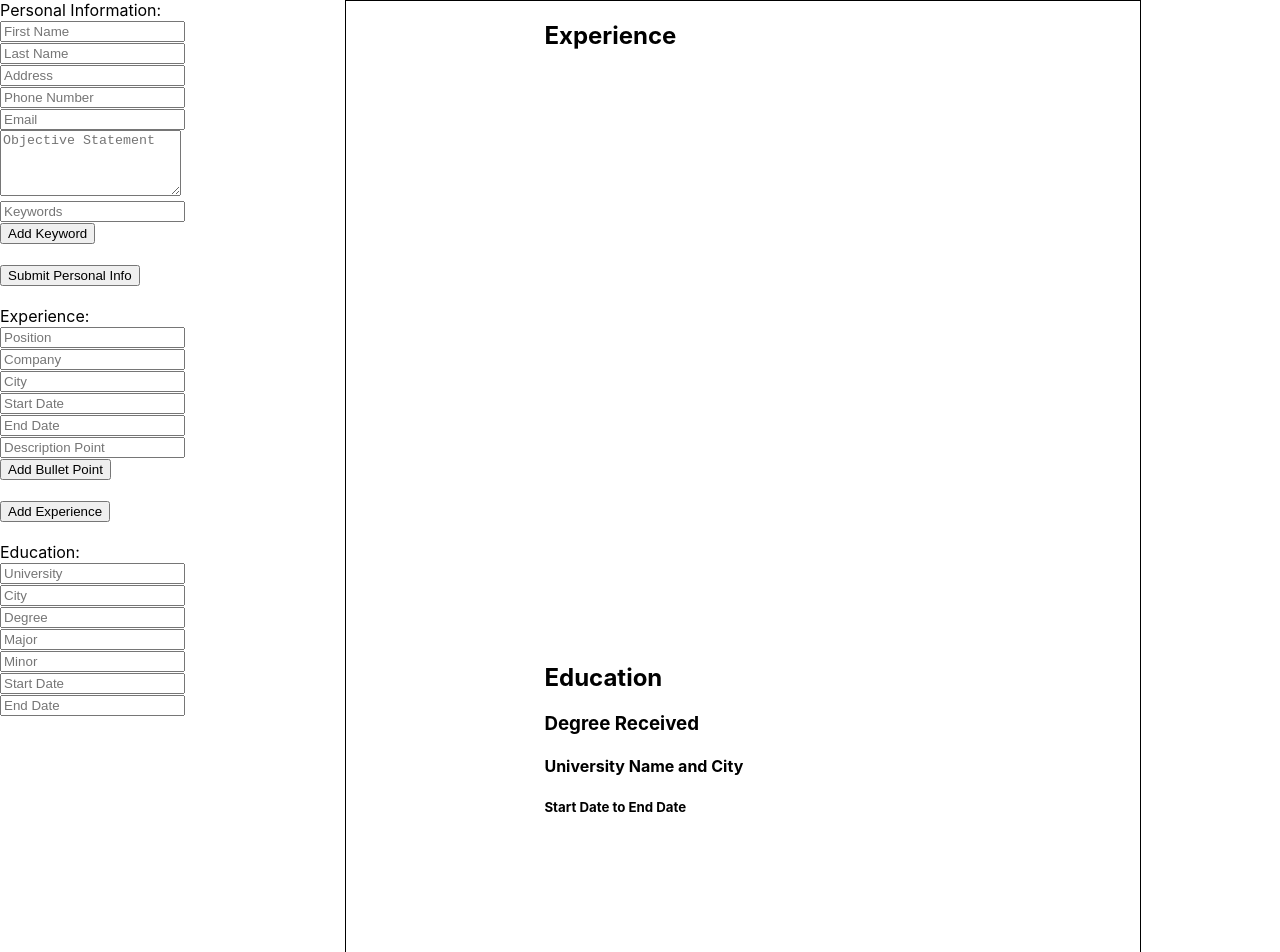
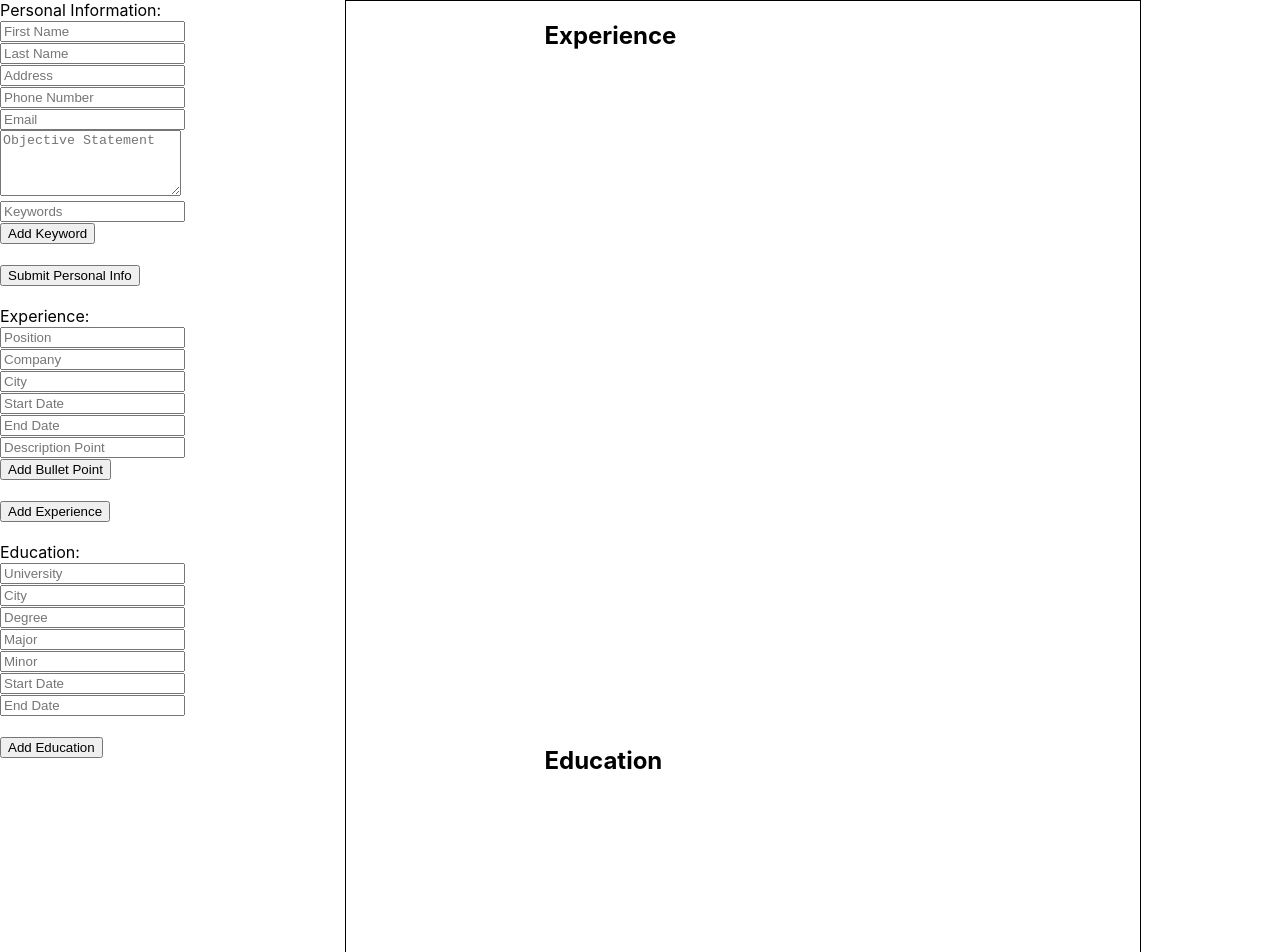
Before and after one commit to mrsashemi/react-cv-project, a React (Create React App) app: page / in a window 1280 px wide. Shown: the top 952 px of the page. Built offline with nearby package versions, Linux system fonts and the light colour scheme.

Commit message:
Build out functionality for adding education to CV

```diff
--- a/src/App.js
+++ b/src/App.js
@@ -1,8 +1,7 @@
-import logo from './logo.svg';
 import './App.css';
 import React, { Component } from 'react';
 import { ExperienceForm, ExperienceInfo } from './components/Experience';
-import EducationForm from './components/Education';
+import { EducationForm, EducationInfo } from './components/Education';
 import { ContactForm, ContactInfo } from './components/Contact';
 import uniqid from "uniqid";
 
@@ -40,10 +39,22 @@ class App extends Component {
         bullets: []
       },
       experiences: [],
+      education: {
+        college: '',
+        collegeCity: '',
+        degree: '',
+        major: '',
+        minor: '',
+        collegeStart: '',
+        collegeEnd: '',
+        id: uniqid()
+      },
+      educations: []
     };
   }
 
   hidden = React.createRef();
+  hiddenEdu = React.createRef();
 
   handleChange = (e) => {
     const { name, value } = e.target;
@@ -64,9 +75,16 @@ class App extends Component {
     }));
   };
 
+  handleEdu = (e) => {
+    this.hiddenEdu.current.className = "active";
+    const { name, value } = e.target;
+
+    this.setState(prevState => ({
+      education: {...prevState.education, [name]: value},
+    }));
+  }
+
   handleKeywords = (e) => {
-
-
     this.setState({
       keyword: {
           text: e.target.value,
@@ -129,6 +147,24 @@ class App extends Component {
     });
   };
 
+  onSubmitEdu = (e) => {
+    e.preventDefault();
+    this.hiddenEdu.current.className = "hidden";
+    this.setState({
+      educations: this.state.educations.concat(this.state.education),
+      education: {
+        college: '',
+        collegeCity: '',
+        degree: '',
+        major: '',
+        minor: '',
+        collegeStart: '',
+        collegeEnd: '',
+        id: uniqid()
+      },
+    });
+  };
+
   addKeyword = (e) => {
     this.setState({
       keywords: this.state.keywords.concat(this.state.keyword),
@@ -137,7 +173,7 @@ class App extends Component {
           id: uniqid()
       },
     });
-  }
+  };
 
   addBullet = (e) => {
     this.hidden.current.className = "active";
@@ -151,11 +187,11 @@ class App extends Component {
         }
       }
     }));
-  }
+  };
 
 
   render() {
-    const { jobSeeker, keyword, keywords, experiences, experience, contactText } = this.state;
+    const { jobSeeker, keyword, keywords, experiences, experience, contactText, education, educations } = this.state;
 
     return (
       <div className='container'>
@@ -177,7 +213,11 @@ class App extends Component {
               onSubmitExp={this.onSubmitExp}
               experience={experience}
             />
-            <EducationForm />
+            <EducationForm
+              handleEdu={this.handleEdu}
+              onSubmitEdu={this.onSubmitEdu}
+              education={education}
+            />
           </div>
         </div>
         <div className='generatedCV'>
@@ -192,11 +232,11 @@ class App extends Component {
           </div>
           <div className='educationInfo'>
             <h2>Education</h2>
-            <div className='educationPoint'>
-              <h3>Degree Received</h3>
-              <h4>University Name and City</h4>
-              <h5>Start Date to End Date</h5>
-            </div>
+            <EducationInfo
+              education={education}
+              educations={educations}
+              hiddenEdu={this.hiddenEdu}
+            />
           </div>
         </div>
       </div>
--- a/src/components/Education.js
+++ b/src/components/Education.js
@@ -1,24 +1,57 @@
 import React, { Component } from "react";
 
-class EducationForm extends Component {
+export class EducationForm extends Component {
     constructor() {
         super();
     }
 
     render() {
+        const { education } = this.props;
+
         return (
             <div>
-                <br></br><label htmlFor="experienceInput">Education: </label><br></br>
-                <input type="text" id="collegeInput" placeholder='University' /><br></br>
-                <input type="text" id="collegeCityInput" placeholder='City' /><br></br>
-                <input type="text" id="degreeInput" placeholder='Degree' /><br></br>
-                <input type="text" id="majorInput" placeholder='Major' /><br></br>
-                <input type="text" id="minorInput" placeholder='Minor' /><br></br>
-                <input type="text" id="collegeStartInput" placeholder='Start Date' /><br></br>
-                <input type="text" id="collegeEndInput" placeholder='End Date' /><br></br>
+                <form onSubmit={this.props.onSubmitEdu}>
+                    <br></br><label htmlFor="educationInput">Education: </label><br></br>
+                    <input onChange={this.props.handleEdu} value={education.college} name="college" type="text" id="collegeInput" placeholder='University' /><br></br>
+                    <input onChange={this.props.handleEdu} value={education.collegeCity} name="collegeCity" type="text" id="collegeCityInput" placeholder='City' /><br></br>
+                    <input onChange={this.props.handleEdu} value={education.degree} name="degree" type="text" id="degreeInput" placeholder='Degree' /><br></br>
+                    <input onChange={this.props.handleEdu} value={education.major} name="major" type="text" id="majorInput" placeholder='Major' /><br></br>
+                    <input onChange={this.props.handleEdu} value={education.minor} name="minor" type="text" id="minorInput" placeholder='Minor' /><br></br>
+                    <input onChange={this.props.handleEdu} value={education.collegeStart} name="collegeStart" type="text" id="collegeStartInput" placeholder='Start Date' /><br></br>
+                    <input onChange={this.props.handleEdu} value={education.collegeEnd} name="collegeEnd" type="text" id="collegeEndInput" placeholder='End Date' /><br></br>
+                    <br></br><button type="submit">Add Education</button>
+                </form>
             </div>
         );
     }
 }
 
-export default EducationForm;
+export class EducationInfo extends Component {
+    constructor(props) {
+        super(props);
+
+    }
+
+    render() {
+        const { educations, education } = this.props;
+
+        return (
+            <div className='educationPoint'>
+                <div className="hidden" ref={this.props.hiddenEdu}>
+                    <h3>{education.degree} in {education.major} {education.minor !== '' && <h3>with minors in {education.minor}</h3>}</h3>
+                    <h4>{education.college} in {education.collegeCity}</h4>
+                    <h5>{education.collegeStart} to {education.collegeEnd}</h5>
+                </div>
+                {educations.map((education) => {
+                    return (
+                        <div key={education.id}>
+                            <h3>{education.degree} in {education.major} {education.minor !== '' && <h3>with minors in {education.minor}</h3>}</h3>
+                            <h4>{education.college} in {education.collegeCity}</h4>
+                            <h5>{education.collegeStart} to {education.collegeEnd}</h5>
+                        </div>
+                    );
+                })}
+            </div>
+        );
+    };
+}
--- a/src/components/Experience.js
+++ b/src/components/Experience.js
@@ -12,7 +12,7 @@ export class ExperienceForm extends Component {
             <div>
                 <form onSubmit={this.props.onSubmitExp}>
                     <br></br><label htmlFor="experienceInput">Experience: </label><br></br>
-                    <input onChange={this.props.handleExp} value={experience.position} name="position"  type="text" id="positionInput" placeholder='Position' /><br></br>
+                    <input onChange={this.props.handleExp} defaultValue={experience.position} name="position"  type="text" id="positionInput" placeholder='Position' /><br></br>
                     <input onChange={this.props.handleExp} value={experience.company} name="company"  type="text" id="companyInput" placeholder='Company' /><br></br>
                     <input onChange={this.props.handleExp} value={experience.city} name="city"  type="text" id="cityInput" placeholder='City' /><br></br>
                     <input onChange={this.props.handleExp} value={experience.start} name="start"  type="text" id="startDateInput" placeholder='Start Date' /><br></br>
```
